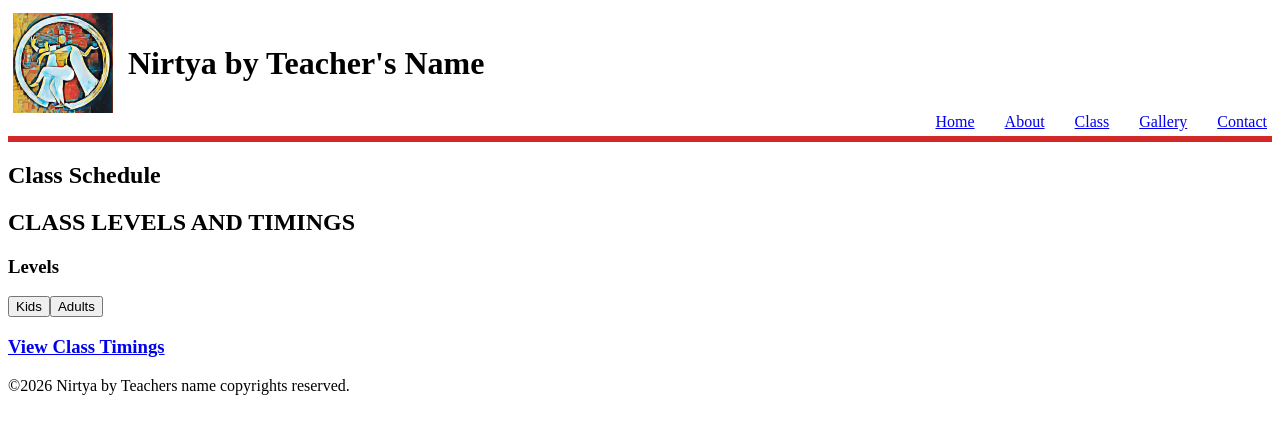
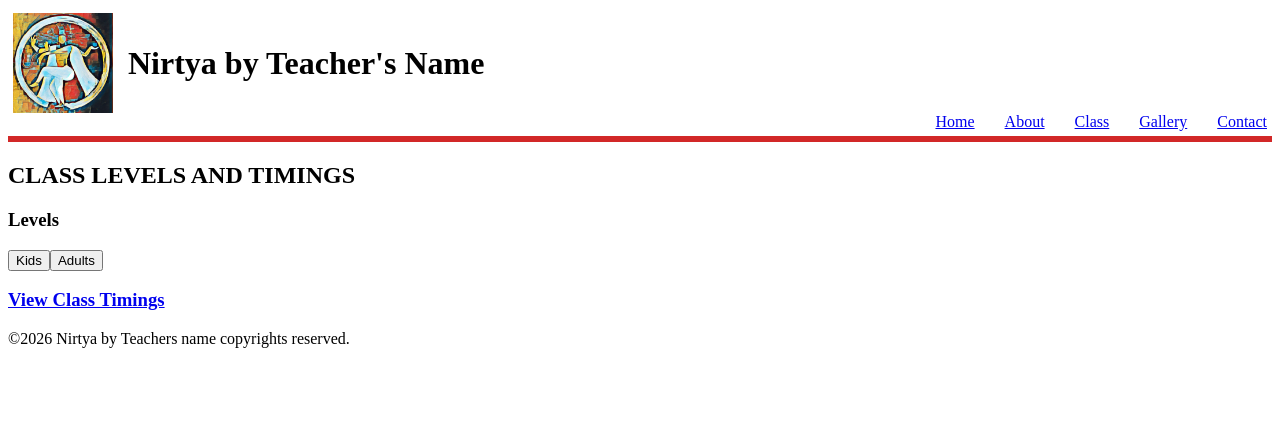
Before and after one commit to suganthi1410/unit1-finalproject-webapplication-suganthi-k, a React (Vite) app in the folder unit1-finalproject-suganthik/: page /class in a window 1280 px wide. Shown: the top 434 px of the page. Built offline with nearby package versions, Linux system fonts and the light colour scheme.

Commit message:
removed unwanted line from the class.jsx

```diff
--- a/unit1-finalproject-suganthik/src/components/pages/Class.jsx
+++ b/unit1-finalproject-suganthik/src/components/pages/Class.jsx
@@ -1,9 +1,9 @@
 import ClassSchedule from "../classschedule/ClassSchedule";
+
 
 function Class(){
     return(
         <div>
-            <h2>Class Schedule</h2>
             <ClassSchedule />
         </div>
     );
```
